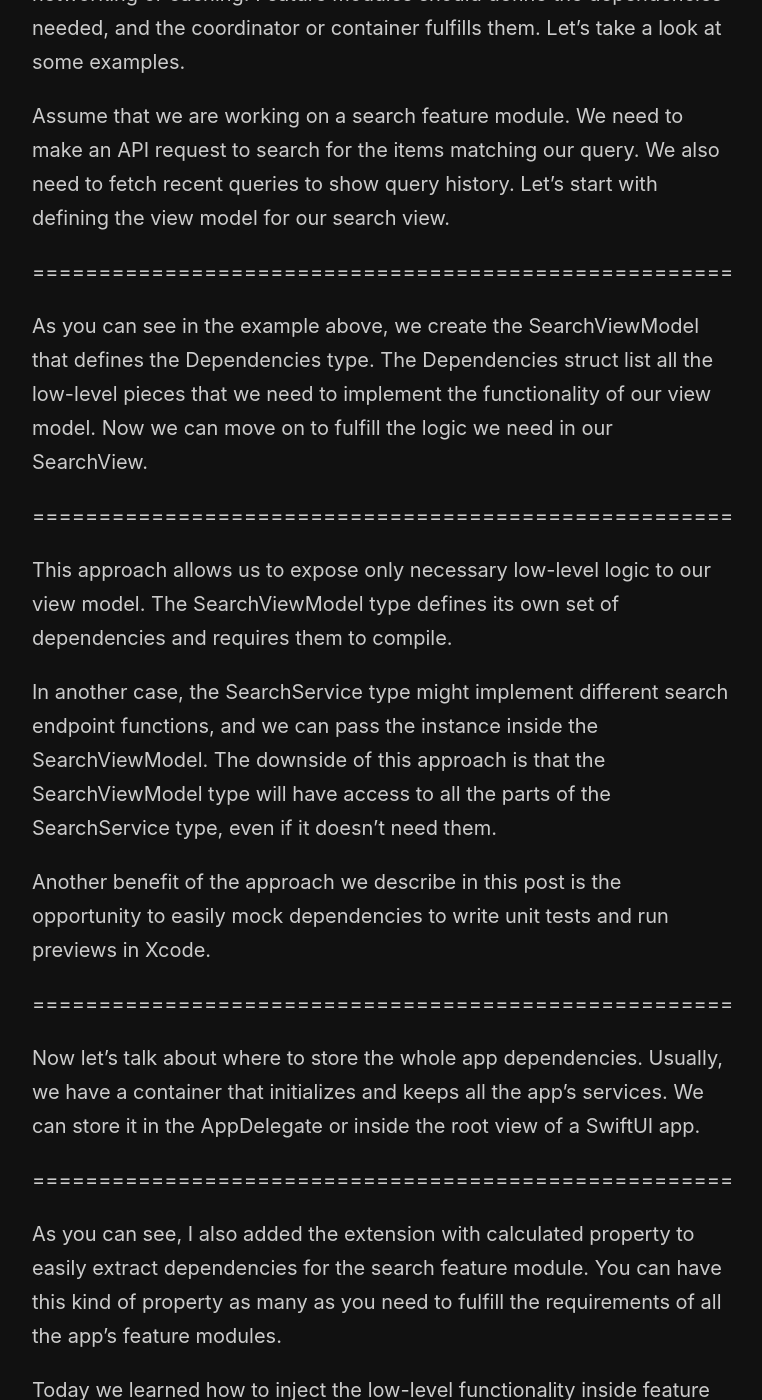
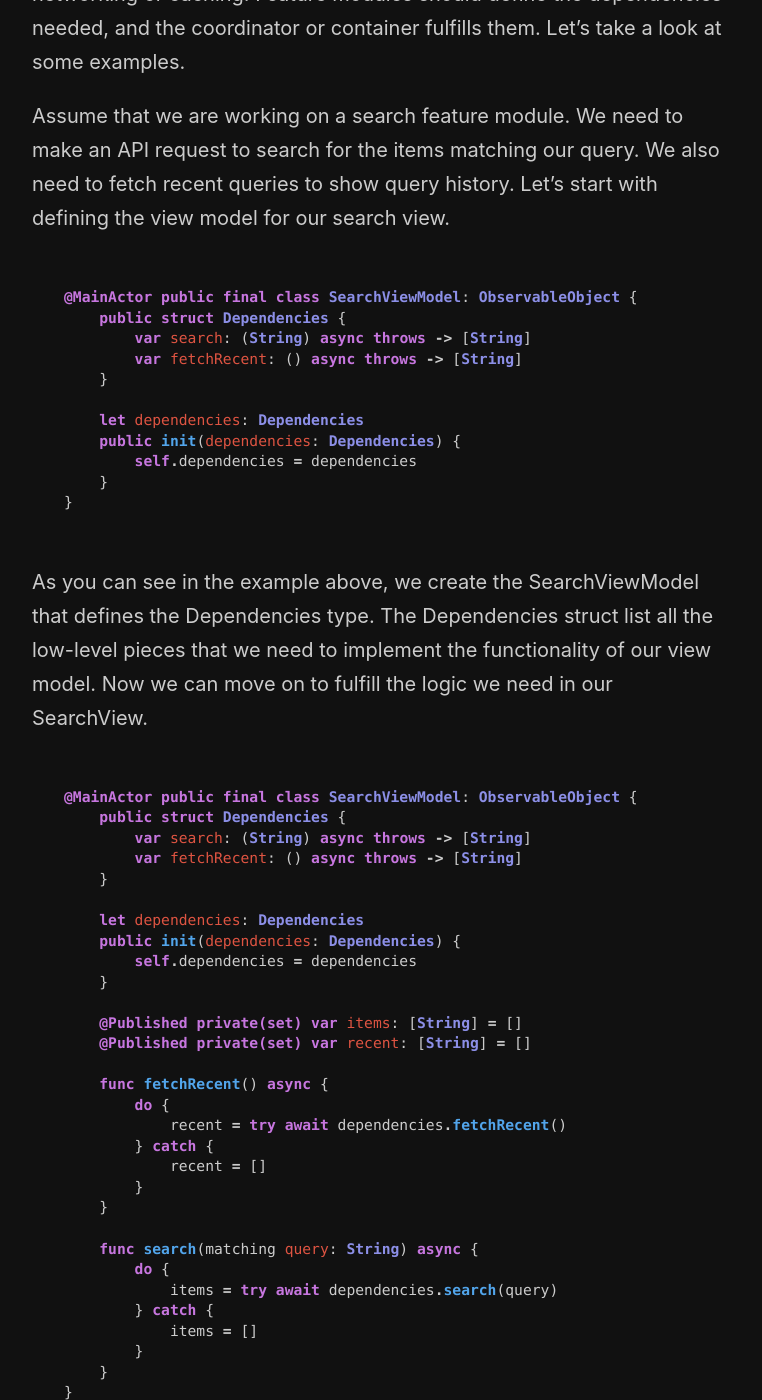
Before and after one commit to mecid/mecid.github.io, a Jekyll site: the page built from _posts/2022-02-02-microapps-architecture-in-swift-dependency-injection.md, in a window 1280 px wide and 1400 px high, scrolled down 750 px. Shown: the whole window, without its empty margins (258-1020 px from the left). Built offline with Jekyll 4.4.1, drawn with Linux system fonts in a browser that asks for light colours; some of the changed text lies outside the part shown.

Commit message:
code examples added to di in microapps post

````diff
--- a/_posts/2022-02-02-microapps-architecture-in-swift-dependency-injection.md
+++ b/_posts/2022-02-02-microapps-architecture-in-swift-dependency-injection.md
@@ -13,23 +13,141 @@ Feature modules shouldn't implement low-level functionality like networking or c
 
 Assume that we are working on a search feature module. We need to make an API request to search for the items matching our query. We also need to fetch recent queries to show query history. Let's start with defining the view model for our search view.
 
-=====================================================
+```swift
+@MainActor public final class SearchViewModel: ObservableObject {
+    public struct Dependencies {
+        var search: (String) async throws -> [String]
+        var fetchRecent: () async throws -> [String]
+    }
+
+    let dependencies: Dependencies
+    public init(dependencies: Dependencies) {
+        self.dependencies = dependencies
+    }
+}
+```
 
 As you can see in the example above, we create the SearchViewModel that defines the Dependencies type. The Dependencies struct list all the low-level pieces that we need to implement the functionality of our view model. Now we can move on to fulfill the logic we need in our SearchView.
 
-=====================================================
+```swift
+@MainActor public final class SearchViewModel: ObservableObject {
+    public struct Dependencies {
+        var search: (String) async throws -> [String]
+        var fetchRecent: () async throws -> [String]
+    }
+
+    let dependencies: Dependencies
+    public init(dependencies: Dependencies) {
+        self.dependencies = dependencies
+    }
+
+    @Published private(set) var items: [String] = []
+    @Published private(set) var recent: [String] = []
+
+    func fetchRecent() async {
+        do {
+            recent = try await dependencies.fetchRecent()
+        } catch {
+            recent = []
+        }
+    }
+
+    func search(matching query: String) async {
+        do {
+            items = try await dependencies.search(query)
+        } catch {
+            items = []
+        }
+    }
+}
+```
 
 This approach allows us to expose only necessary low-level logic to our view model. The SearchViewModel type defines its own set of dependencies and requires them to compile.
 
 In another case, the SearchService type might implement different search endpoint functions, and we can pass the instance inside the SearchViewModel. The downside of this approach is that the SearchViewModel type will have access to all the parts of the SearchService type, even if it doesn't need them.
 
+```swift
+public struct SearchView: View {
+    @ObservedObject var viewModel: SearchViewModel
+    @State private var query: String = ""
+
+    public init(viewModel: SearchViewModel) {
+        self.viewModel = viewModel
+    }
+
+    public var body: some View {
+        List(viewModel.items, id: \.self) { item in
+            Text(item)
+        }
+        .navigationTitle("Search")
+        .searchable(text: $query) {
+            ForEach(viewModel.recent, id: \.self) { query in
+                Text(query)
+                    .searchCompletion(query)
+            }
+        }
+        .onSubmit(of: .search) {
+            Task {
+                await viewModel.search(matching: query)
+            }
+        }
+        .task { await viewModel.fetchRecent() }
+    }
+}
+```
+
 Another benefit of the approach we describe in this post is the opportunity to easily mock dependencies to write unit tests and run previews in Xcode.
 
-=====================================================
+```swift
+extension SearchViewModel.Dependencies {
+    static let mock: Self = .init(
+        search: { _ in ["Search Item 1", "Search Item 2"] },
+        fetchRecent: { ["query1", "query2"] }
+    )
+}
+
+struct SearchView_Previews: PreviewProvider {
+    static var previews: some View {
+        NavigationView {
+            SearchView(
+                viewModel: .init(
+                    dependencies: .mock
+                )
+            )
+        }
+    }
+}
+```
 
 Now let's talk about where to store the whole app dependencies. Usually, we have a container that initializes and keeps all the app's services. We can store it in the AppDelegate or inside the root view of a SwiftUI app.
 
-=====================================================
+```swift
+struct AppDependencies {
+    let searchService: SearchService
+    let storage: Storage
+}
+
+extension AppDependencies {
+    var search: SearchViewModel.Dependencies {
+        .init(
+            search: searchService.search,
+            fetchRecent: searchService.fetchRecent
+        )
+    }
+}
+
+struct RootView: View {
+    let dependencies = AppDependencies()
+
+    var body: some View {
+        SearchView(
+            viewModel: .init(
+                dependencies: dependencies.search
+            )
+        )
+    }
+}
+```
 
 As you can see, I also added the extension with calculated property to easily extract dependencies for the search feature module. You can have this kind of property as many as you need to fulfill the requirements of all the app's feature modules.
 
````
